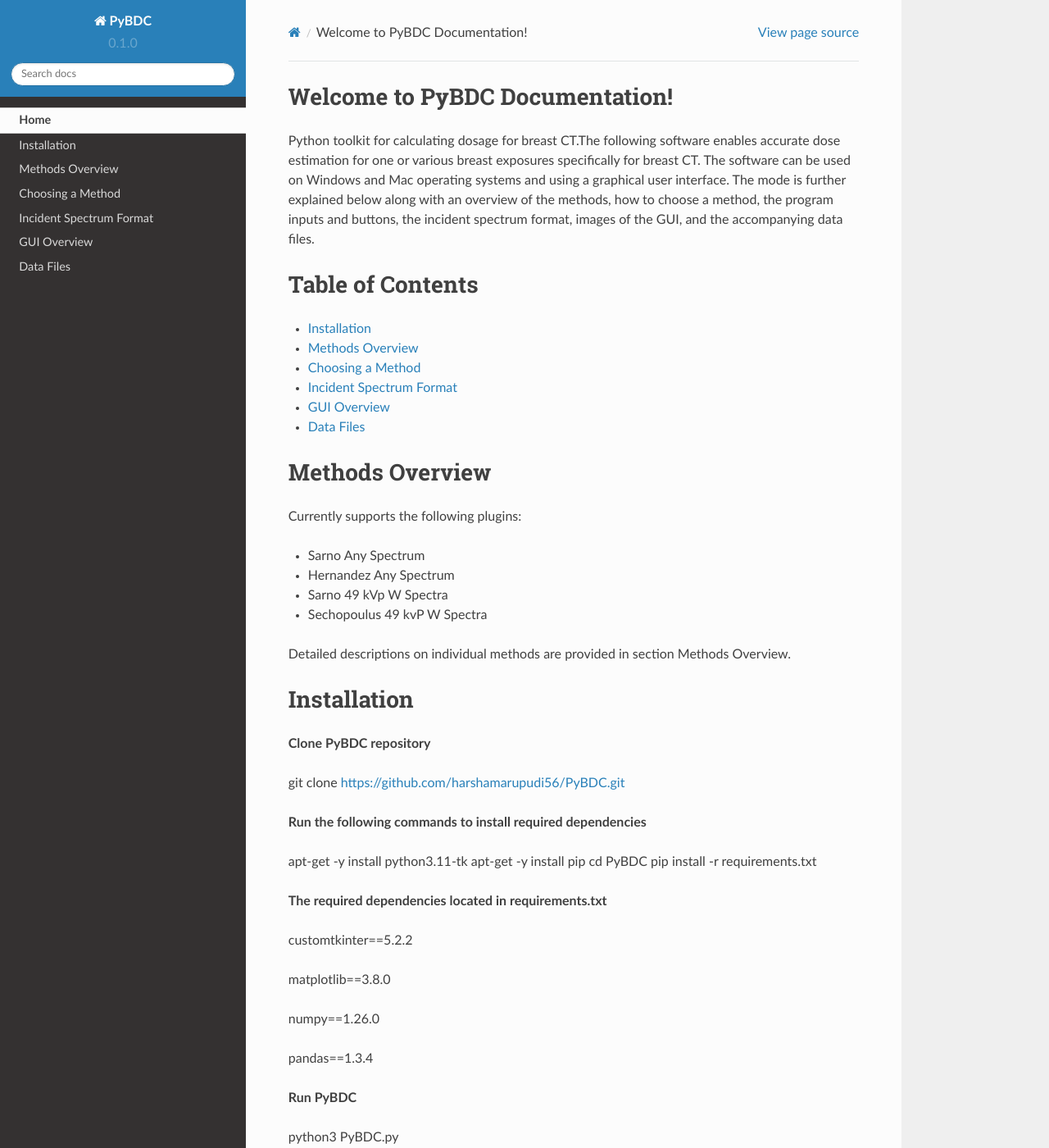
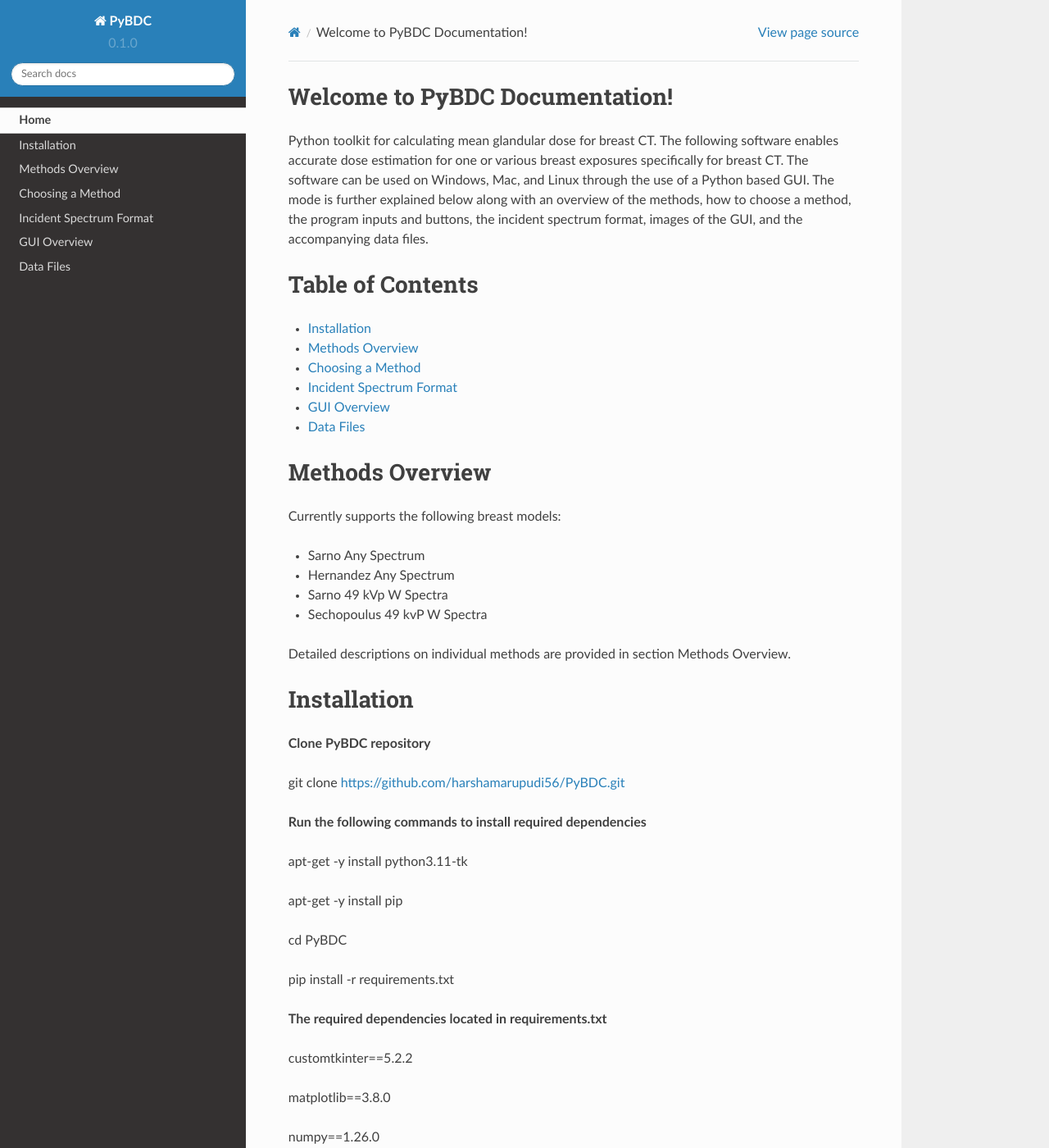
Before and after one commit to harshamarupudi56/PyBDC, a Sphinx documentation site: the page built from Doc/index.rst, in a window 1280 px wide and 1400 px high. Shown: the whole window at 82% size. Built offline with Sphinx 7.4.7 and the Read the Docs theme 2.0.0, drawn with Linux system fonts in a browser that asks for light colours; pages that are not in the unit, such as notebooks, are missing from menus; some of the changed text lies outside the part shown.

Commit message:
Update index.rst

```diff
--- a/Doc/index.rst
+++ b/Doc/index.rst
@@ -1,8 +1,8 @@
 Welcome to PyBDC Documentation!
 =====================================
 
-Python toolkit for calculating dosage for breast CT.\
-The following software enables accurate dose estimation for one or various breast exposures specifically for breast CT. The software can be used on Windows and Mac operating systems and using a graphical user interface. The mode is further explained below along with an overview of the methods, how to choose a method, the program inputs and buttons, the incident spectrum format, images of the GUI, and the accompanying data files.
+Python toolkit for calculating mean glandular dose for breast CT.
+The following software enables accurate dose estimation for one or various breast exposures specifically for breast CT. The software can be used on Windows, Mac, and Linux through the use of a Python based GUI. The mode is further explained below along with an overview of the methods, how to choose a method, the program inputs and buttons, the incident spectrum format, images of the GUI, and the accompanying data files.
 
 
 Table of Contents
@@ -24,11 +24,14 @@ Table of Contents
 Methods Overview
 ==================
 
-Currently supports the following plugins:
+Currently supports the following breast models:
 
 * Sarno Any Spectrum
+
 * Hernandez Any Spectrum
+
 * Sarno 49 kVp W Spectra
+
 * Sechopoulus 49 kvP W Spectra
 
 Detailed descriptions on individual methods are provided in section :ref:`Methods Overview`.
@@ -42,8 +45,11 @@ git clone https://github.com/harshamarupudi56/PyBDC.git
 **Run the following commands to install required dependencies**
 
 apt-get -y install python3.11-tk
+
 apt-get -y install pip
+
 cd PyBDC
+
 pip install -r requirements.txt
 
 **The required dependencies located in requirements.txt**
@@ -56,9 +62,9 @@ numpy==1.26.0
 
 pandas==1.3.4
 
-**Run PyBDC**
+**Run PyBDC Main Script**
 
-python3 PyBDC.py
+PyBDC.py
 
 
 **PyBDC Team:**
```
